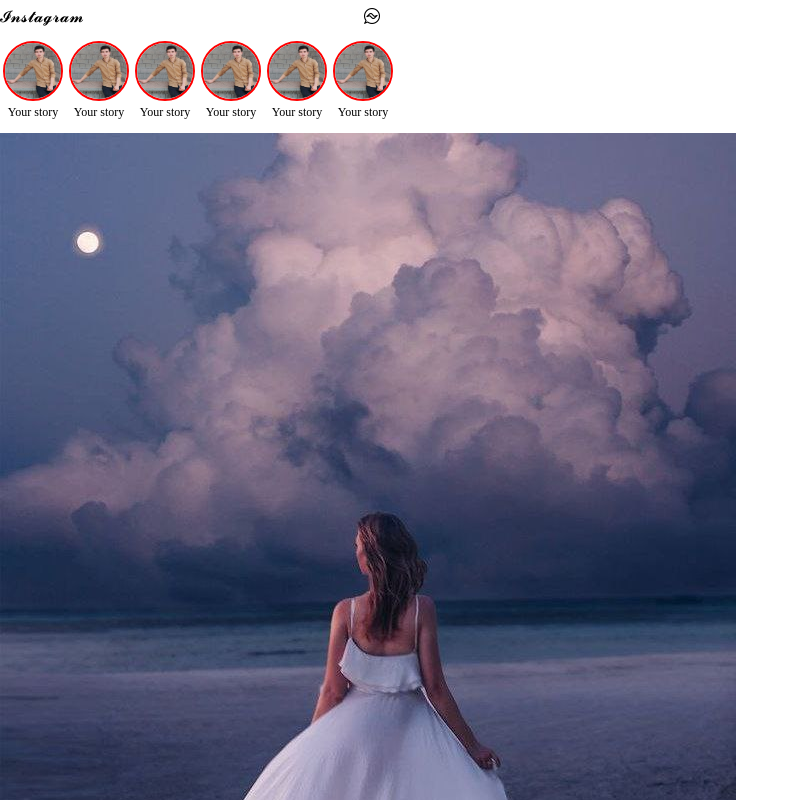
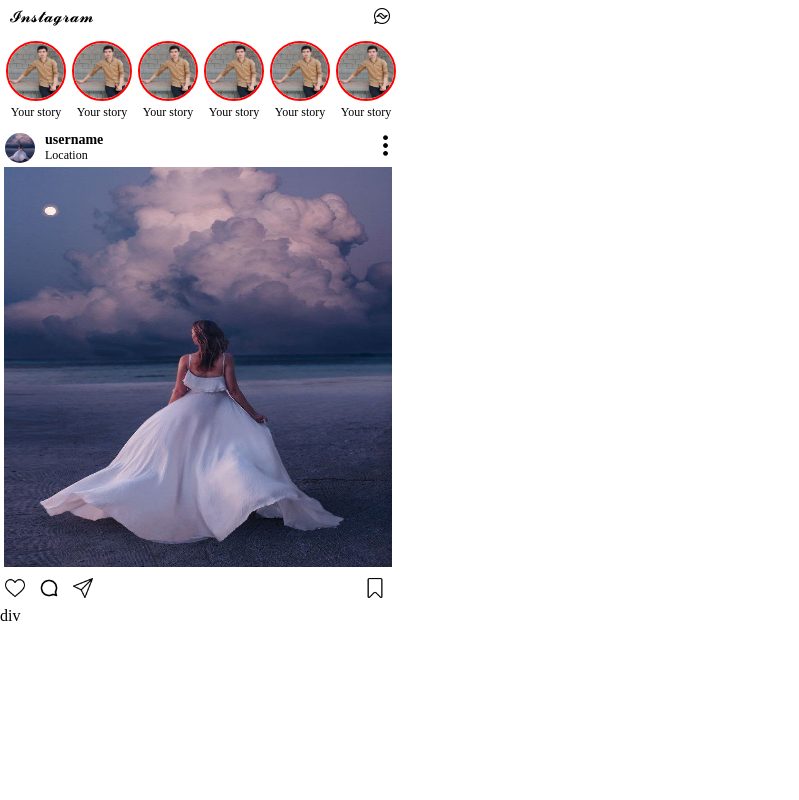
Before and after one commit to Mahkamov9/InstagramClone, a plain HTML site: page index.html in a window 1280 px wide. Shown: the top 800 px of the page, without its empty margins (0-799 px from the left). Drawn offline with Linux system fonts and the light colour scheme.

Commit message:
card information

```diff
--- a/index.html
+++ b/index.html
@@ -51,20 +51,40 @@
     </div>
     <div class="section">
         <div class="card">
-            <ul>
+            <ul class="card-nav">
                 <li>
-                    <div class="">
-                        <img src="./img/photo_2022-05-22_18-09-52.jpg" alt="">
-                        <div>
-                            <p>username</p>
-                            <p>Location</p>
+                    <div class="card-name">
+                        <img class="card-profileImg" src="./img/photo_2022-05-22_18-09-52.jpg" alt="">
+                        <div class="usernameLocation">
+                            <p class="username">username</p>
+                            <p class="location">Location</p>
                         </div>
                     </div>
                 </li>
                 <li>
-                    <a href="#"><img class="dots-img" src="./img/dots.png" alt="error img"></a>
+                    <a class="three-dots" href="#"><img class="dots-img" src="./img/dots.png" alt="error img"></a>
                 </li>
             </ul>
+            <div>
+                <img class="card-img" src="./img/photo_2022-05-22_18-09-52.jpg" alt="">
+            </div>
+            <div class="reactions" >
+                <ul class="reactions-list">
+                    <li>
+                        <div>
+                            <img class="reactions-icons" src="./img/heart.png" alt="">
+                            <img class="reactions-icons" src="./img/bubble-chat.png" alt="">
+                            <img class="reactions-icons" src="./img/send.png" alt="">
+                        </div>
+                    </li>
+                    <li>
+                        <div>
+                            <img class="reactions-icons" src="./img/save-instagram.png" alt="">
+                        </div>
+                    </li>
+                </ul>
+            </div>
+            div
         </div>
     </div>
 
--- a/style.css
+++ b/style.css
@@ -18,10 +18,11 @@ a{
 
 /*  Navbar */
 .navbar{
-    margin: 8px 0px;
+    margin: 8px 10px;
 }
 
 .navbar-list{
+
     display: flex;
     justify-content: space-between;
 }
@@ -36,6 +37,7 @@ a{
     margin: 10px 0px;
 }
 .header-list{
+    margin: 0px 3px;
     display: flex;
     justify-content: flex-start;
 }
@@ -55,9 +57,59 @@ a{
 
 
 /* Section */
-
-.dots-img{
-    width: 15px;
-    height: 15px;
+.card-nav{
+    padding-bottom: 2px ;
+    width: 395px;
+    display: flex;
+    /* justify-content: space-between; */
+    /* border-bottom: 1px solid black ; */
+}
+.card-name{
+    display: flex;
+    margin: 0px 5px;
 
 }
+.usernameLocation{
+    margin: -1px 10px;
+}
+.username{
+    font-size: 14px;
+    font-weight: bold;
+}
+.location{
+    font-size: 12px;
+
+}
+
+
+.card-profileImg{
+    width: 30px;
+    height: 30px;
+    border-radius: 50%;
+}
+.three-dots{
+    margin: 0px 255px;
+}
+.dots-img{
+    width: 25px;
+    height: 25px;
+
+}
+
+.card-img{
+    margin: 2px 4px;
+    width: 388px;
+    height: 400px;
+}
+.reactions{
+    width: 390px;
+}
+.reactions-list{
+    display: flex;
+    justify-content: space-between;
+}
+.reactions-icons{
+    width: 20px;
+    height: 20px;
+    margin: 5px;
+}
```
Also changed, not shown: img/bubble-chat.png (added), img/comment.png (added), img/heart.png (added), img/save-instagram.png (added), img/send.png (added).
